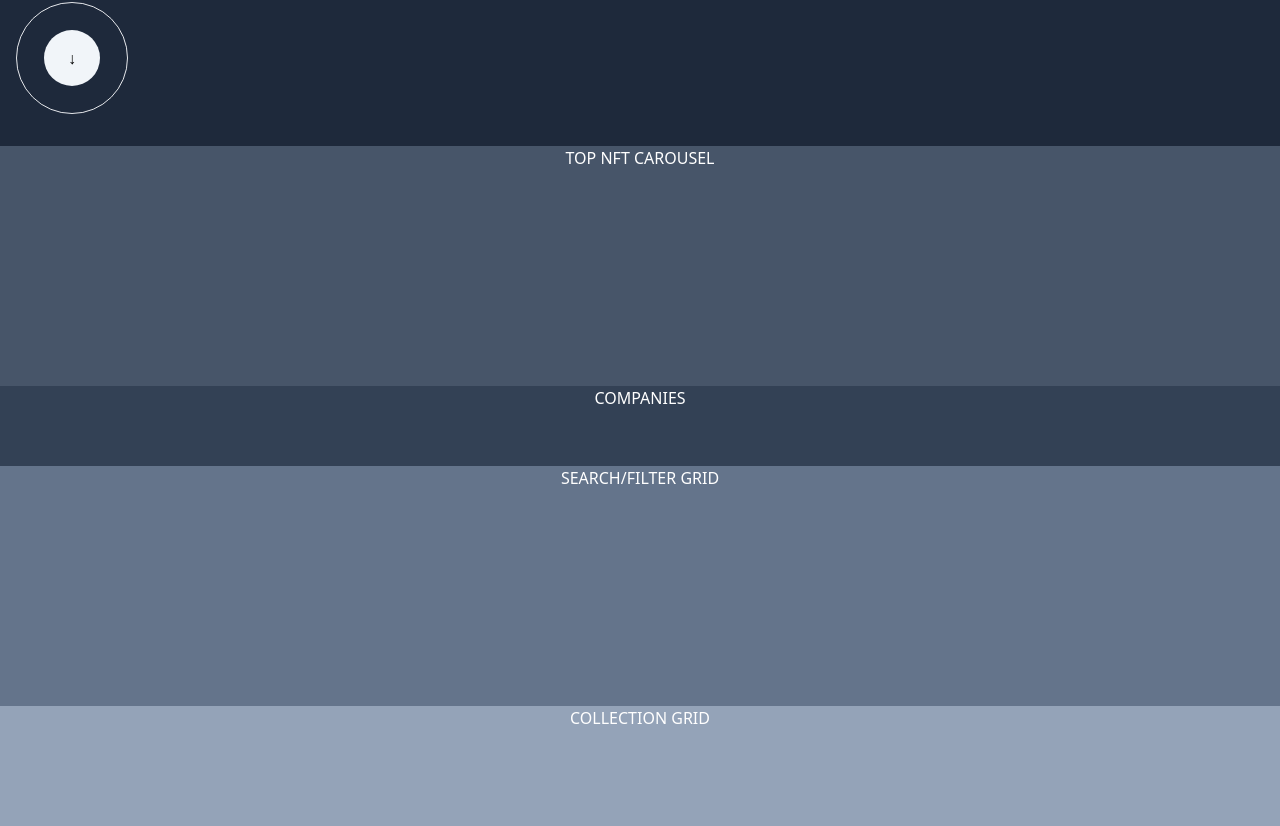
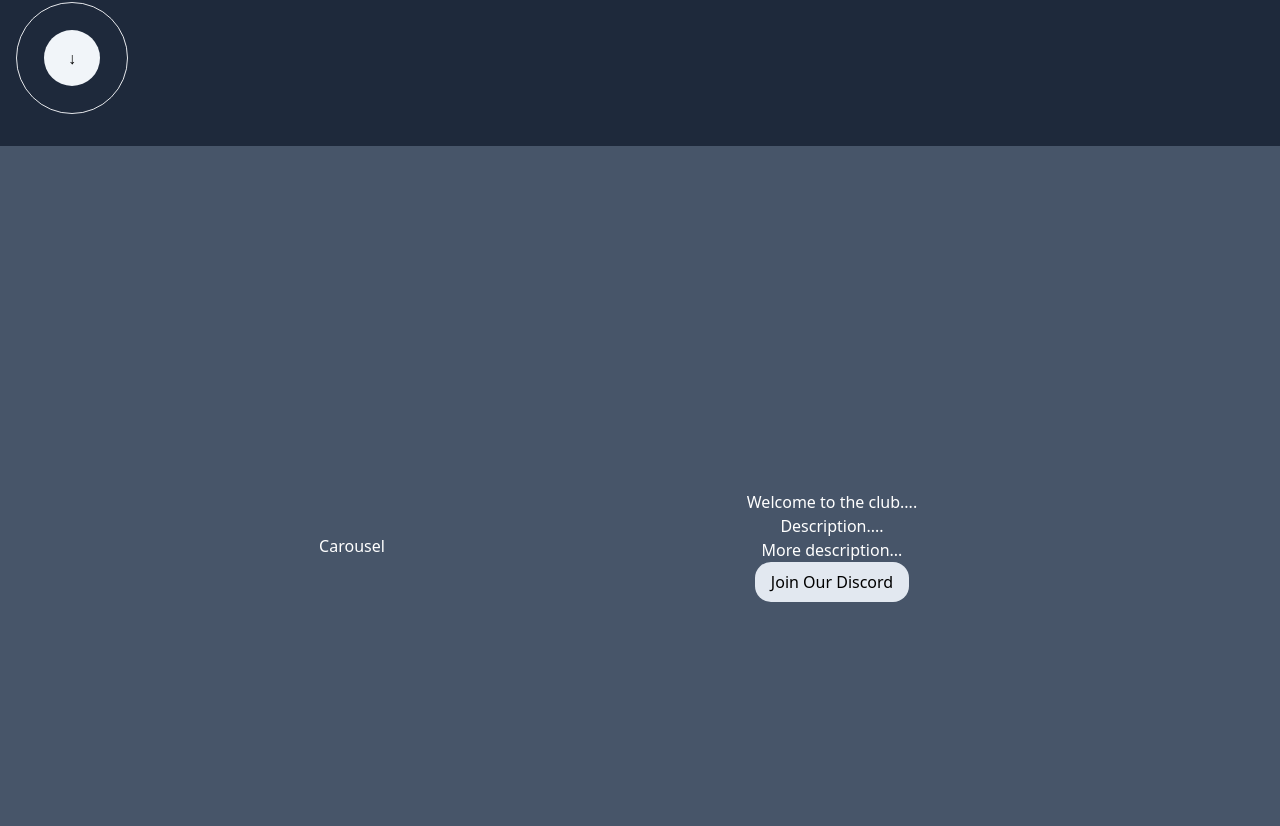
Before and after one commit to CharlesCarr/next-nft-landing-page, a Next.js app: page / in a window 1280 px wide. Shown: the part 654-1480 px from the top of the page. Built offline with nearby package versions, Linux system fonts and the light colour scheme.

Commit message:
add positioning and components to carousel section

```diff
--- a/components/sections/Carousel.tsx
+++ b/components/sections/Carousel.tsx
@@ -1,9 +1,23 @@
-import React from 'react'
+import React from "react";
 
 const Carousel = () => {
   return (
-    <div className="bg-slate-600 w-full h-60 text-center text-white">TOP NFT CAROUSEL</div>
-  )
-}
+    <div className="bg-slate-600 w-full h-[100vh] flex justify-center items-center relative overflow-hidden text-white">
+      <div className="w-3/4 mx-0 my-auto flex justify-center items-center">
+        <div className="w-1/2 h-full min-h-[60vh] flex flex-col items-center justify-center">
+          <p>Carousel</p>
+        </div>
 
-export default Carousel
+        <div className="w-3/4 mx-0 my-auto flex flex-col justify-center items-center">
+          <h2>Welcome to the club....</h2>
+          <p>Description....</p>
+          <p>More description...</p>
+
+          <button className="bg-slate-200 text-black rounded-2xl px-4 py-2">Join Our Discord</button>
+        </div>
+      </div>
+    </div>
+  );
+};
+
+export default Carousel;
```
